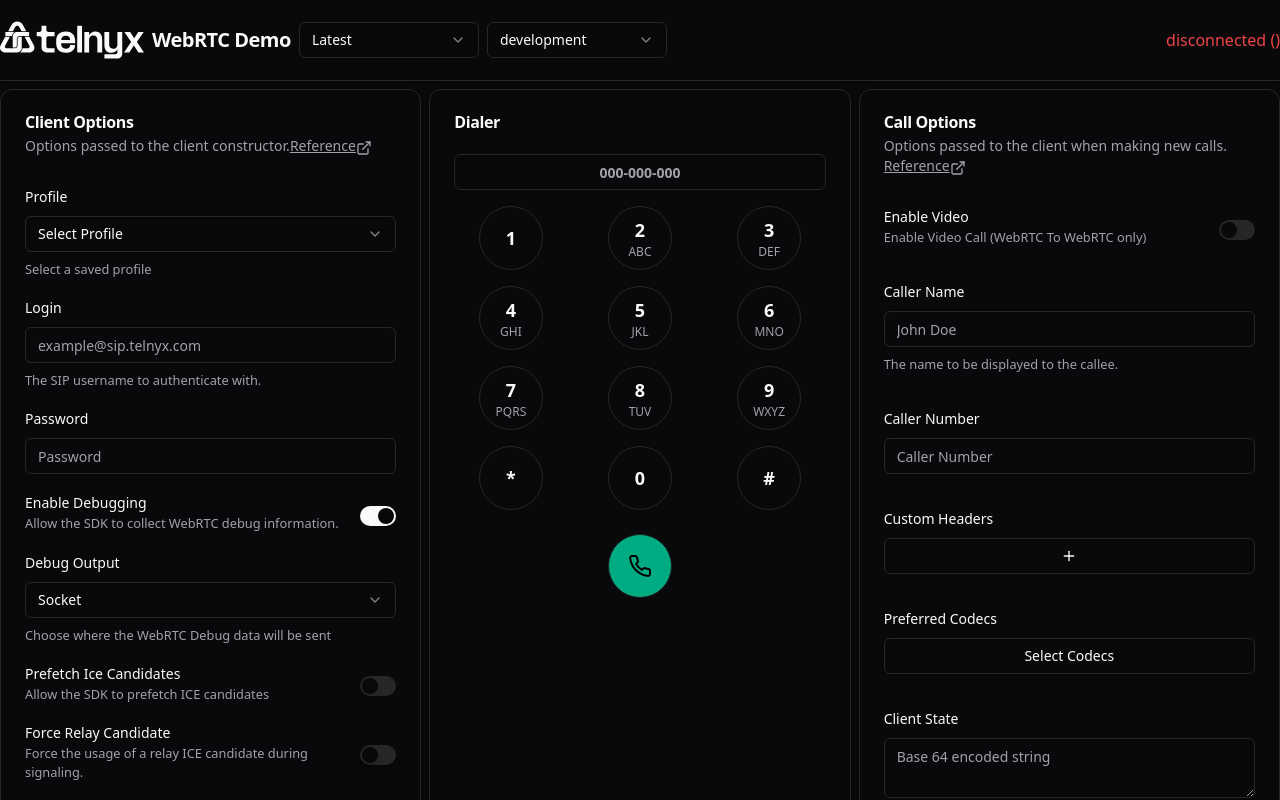
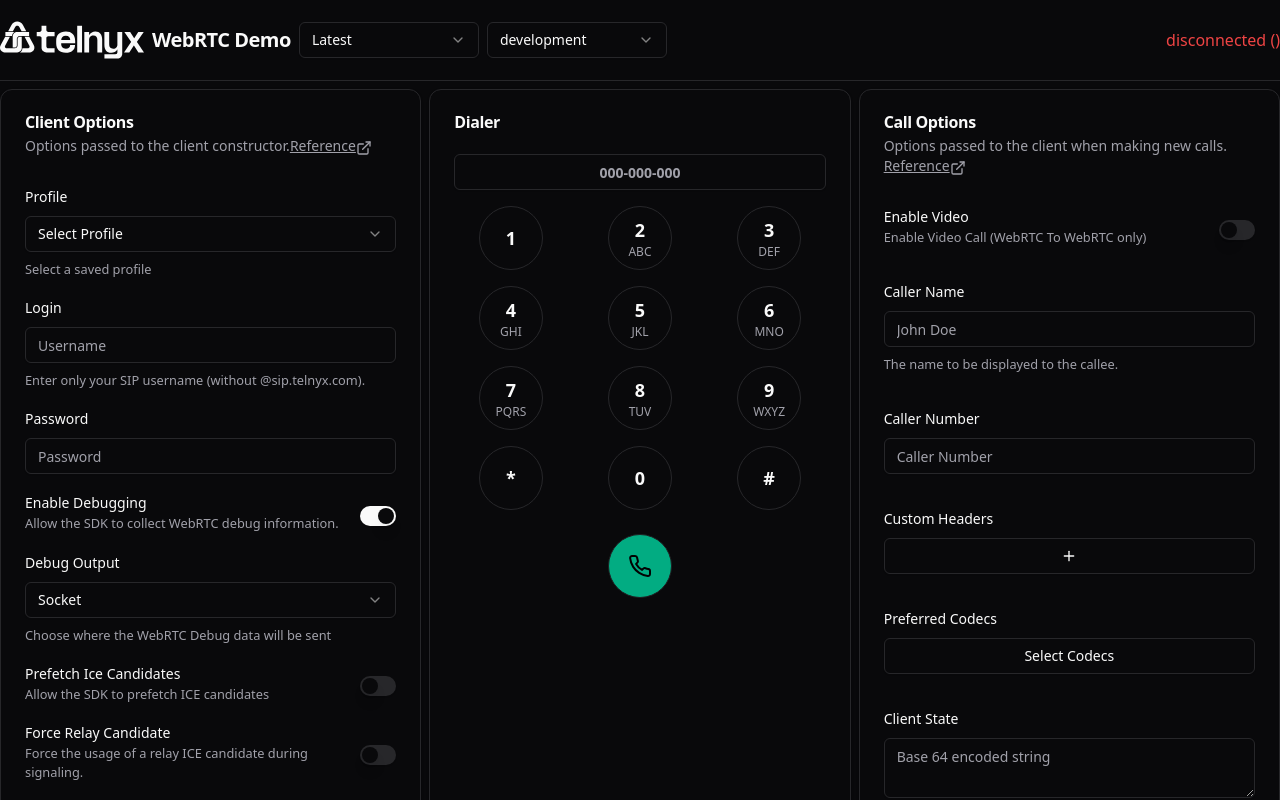
Before and after one commit to team-telnyx/webrtc-demo-js, a React (Vite) app: page / in a window 1280 px wide. Shown: the top 800 px of the page. Built offline with nearby package versions, Linux system fonts and the light colour scheme.

Commit message:
WEBRTC-2522: Update login input placeholder and description

```diff
--- a/src/components/ClientOptions.tsx
+++ b/src/components/ClientOptions.tsx
@@ -144,12 +144,12 @@ const ClientOptions = () => {
                       <FormControl>
                         <Input
                           data-testid="input-username"
-                          placeholder="example@sip.telnyx.com"
+                          placeholder="Username"
                           {...field}
                         />
                       </FormControl>
                       <FormDescription>
-                        The SIP username to authenticate with.
+                        Enter only your SIP username (without @sip.telnyx.com).
                       </FormDescription>
                       <FormMessage />
                     </FormItem>
```
